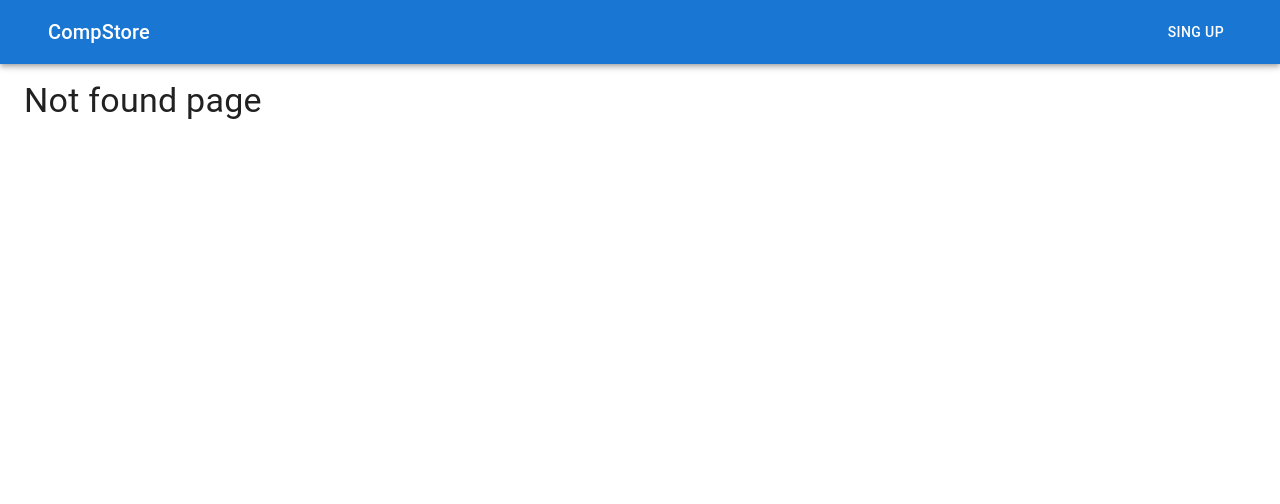
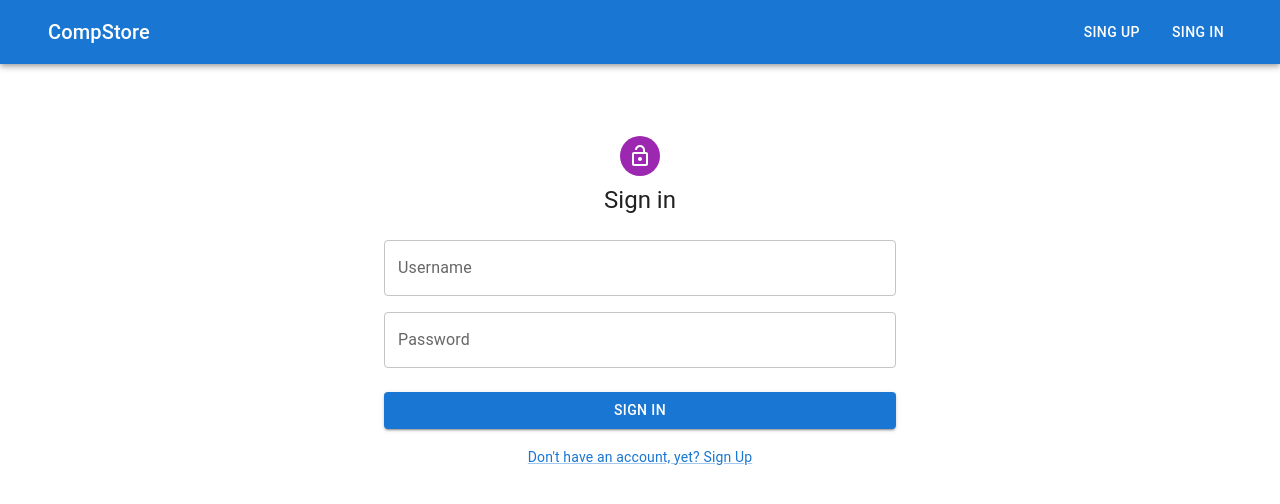
Before and after one commit to AlbinaUm/shop-frontend-js-27, a React (Vite) app: page /login in a window 1280 px wide. Before the commit this address had no page. Shown: the top 504 px of the page. Built offline with nearby package versions, Linux system fonts and the light colour scheme.

Commit message:
Added login

```diff
--- a/package.json
+++ b/package.json
@@ -24,6 +24,7 @@
     "react-redux": "^9.2.0",
     "react-router-dom": "^7.3.0",
     "react-toastify": "^11.0.5",
+    "redux-persist": "^6.0.0",
     "styled-components": "^6.1.16",
     "zod": "^3.24.2",
     "zustand": "^5.0.3"
--- a/src/App.tsx
+++ b/src/App.tsx
@@ -7,6 +7,7 @@ import NewProduct from "./features/products/NewProduct.tsx";
 import FullProduct from "./features/products/FullProduct.tsx";
 import Register from "./features/users/Register.tsx";
 import EditProduct from "./features/products/EditProduct.tsx";
+import Login from "./features/users/Login.tsx";
 
 
 const App = () => {
@@ -23,6 +24,7 @@ const App = () => {
               <Routes>
                   <Route path="/" element={<Products/>}/>
                   <Route path="/register" element={<Register/>}/>
+                  <Route path="/login" element={<Login/>}/>
                   <Route path="/products/:id" element={<FullProduct/>}/>
                   <Route path="/products/:product_id/edit" element={<EditProduct/>}/>
                   <Route path="/products/new" element={<NewProduct/>}/>
--- /dev/null
+++ b/src/components/UI/AppToolbar/AnonymousMenu.tsx
@@ -0,0 +1,13 @@
+import {Button} from "@mui/material";
+import {NavLink} from "react-router-dom";
+
+const AnonymousMenu = () => {
+    return (
+        <>
+            <Button component={NavLink} to='/register' color="inherit">Sing Up</Button>
+            <Button component={NavLink} to='/login' color="inherit">Sing In</Button>
+        </>
+    );
+};
+
+export default AnonymousMenu;
--- a/src/components/UI/AppToolbar/AppToolbar.tsx
+++ b/src/components/UI/AppToolbar/AppToolbar.tsx
@@ -1,6 +1,10 @@
-import {AppBar, Button, Container, styled, Toolbar, Typography} from "@mui/material";
+import {AppBar, Container, styled, Toolbar, Typography} from "@mui/material";
 import {NavLink} from "react-router-dom";
 import Grid from "@mui/material/Grid2";
+import {useAppSelector} from "../../../app/hooks.ts";
+import {selectUser} from "../../../features/users/usersSlice.ts";
+import AnonymousMenu from "./AnonymousMenu.tsx";
+import UserMenu from "./UserMenu.tsx";
 
 const Link = styled(NavLink)({
     color: 'inherit',
@@ -11,6 +15,8 @@ const Link = styled(NavLink)({
 });
 
 const AppToolbar = () => {
+    const user = useAppSelector(selectUser);
+
     return (
         <AppBar position="sticky" sx={{mb: 2}}>
             <Toolbar>
@@ -19,7 +25,11 @@ const AppToolbar = () => {
                         <Typography variant="h6" component="div" sx={{flexGrow: 1}}>
                             <Link to="/">CompStore</Link>
                         </Typography>
-                        <Button component={NavLink} to='/register' color="inherit">Sing Up</Button>
+                        {user ?
+                            (<UserMenu user={user}/>)
+                                :
+                            (<AnonymousMenu/>)
+                        }
                     </Grid>
                 </Container>
             </Toolbar>
--- /dev/null
+++ b/src/components/UI/AppToolbar/UserMenu.tsx
@@ -0,0 +1,45 @@
+import {User} from "../../../types";
+import {useState} from "react";
+import {Button, Menu, MenuItem} from "@mui/material";
+import {NavLink} from "react-router-dom";
+
+interface Props {
+    user: User;
+}
+
+const UserMenu: React.FC<Props> = ({user}) => {
+    const [userOptionsEl, setUserOptionsEl] = useState<HTMLElement | null>(null);
+
+    const handleClick = (event: React.MouseEvent<HTMLElement>) => {
+        setUserOptionsEl(event.currentTarget);
+    };
+
+    const handleClose = () => {
+      setUserOptionsEl(null);
+    };
+
+    return (
+        <>
+            <Button
+                onClick={handleClick}
+                color="inherit"
+            >
+                Hello, {user.username}!
+            </Button>
+            <Menu
+                keepMounted
+                anchorEl={userOptionsEl}
+                open={Boolean(userOptionsEl)}
+                onClose={handleClose}
+            >
+                <MenuItem>
+                    <Button component={NavLink} to='/products/new' onClick={handleClose}>Add product</Button>
+                </MenuItem>
+                <MenuItem>My account</MenuItem>
+                <MenuItem>Logout</MenuItem>
+            </Menu>
+        </>
+    );
+};
+
+export default UserMenu;
--- /dev/null
+++ b/src/features/users/Login.tsx
@@ -0,0 +1,117 @@
+import {useState} from "react";
+import {Link as RouterLink, useNavigate} from "react-router-dom";
+import Grid from '@mui/material/Grid2';
+import Box from '@mui/material/Box';
+import Link from '@mui/material/Link';
+import Avatar from '@mui/material/Avatar';
+import LockOpenIcon from '@mui/icons-material/LockOpen';
+import Typography from '@mui/material/Typography';
+import {Alert, Button, TextField} from "@mui/material";
+import {LoginMutation} from "../../types";
+import {useAppDispatch, useAppSelector} from "../../app/hooks.ts";
+import {selectLoginError, selectLoginLoading} from "./usersSlice.ts";
+import {login} from "./usersThunks.ts";
+import {toast} from "react-toastify";
+
+
+const Login = () => {
+    const dispatch = useAppDispatch();
+    const error = useAppSelector(selectLoginError);
+    const loginLoading = useAppSelector(selectLoginLoading);
+    const navigate = useNavigate();
+    const [form, setForm] = useState<LoginMutation>({
+        username: '',
+        password: '',
+    });
+
+    const onInputChange = (e: React.ChangeEvent<HTMLInputElement>) => {
+        const {name, value} = e.target;
+        setForm({...form, [name]: value});
+    };
+
+    const onSubmitFormHandler = async (e: React.FormEvent<HTMLFormElement>) => {
+        e.preventDefault();
+        try {
+            await dispatch(login(form)).unwrap();
+            navigate("/");
+            toast.success("Login successful");
+        } catch (error) {
+            console.error(error);
+        }
+    };
+
+    return (
+        <Box
+            sx={{
+                marginTop: 8,
+                display: 'flex',
+                flexDirection: 'column',
+                alignItems: 'center',
+            }}
+        >
+            <Avatar sx={{m: 1, bgcolor: 'secondary.main'}}>
+                <LockOpenIcon/>
+            </Avatar>
+            <Typography component="h1" variant="h5">
+                Sign in
+            </Typography>
+
+            {error && (
+                <Alert severity="error">
+                    {error.error}
+                </Alert>
+            )}
+
+
+            <Box component="form" noValidate onSubmit={onSubmitFormHandler} sx={{mt: 3}}>
+                <Grid container spacing={2}>
+                    <Grid size={{xs: 12}}>
+                        <TextField
+                            disabled={loginLoading}
+                            fullWidth
+                            id="username"
+                            label="Username"
+                            name="username"
+                            autoComplete="family-name"
+                            value={form.username}
+                            onChange={onInputChange}
+                            error={Boolean(error)}
+                        />
+                    </Grid>
+                    <Grid size={{xs: 12}}>
+                        <TextField
+                            disabled={loginLoading}
+                            fullWidth
+                            name="password"
+                            label="Password"
+                            type="password"
+                            id="password"
+                            autoComplete="new-password"
+                            value={form.password}
+                            onChange={onInputChange}
+                            error={Boolean(error)}
+                        />
+                    </Grid>
+                </Grid>
+                <Button
+                    disabled={loginLoading}
+                    type="submit"
+                    fullWidth
+                    variant="contained"
+                    sx={{mt: 3, mb: 2}}
+                >
+                    Sign In
+                </Button>
+                <Grid container justifyContent="space-between">
+                    <Grid sx={{mx: 'auto'}}>
+                        <Link to='/register' variant="body2" component={RouterLink}>
+                            Don't have an account, yet? Sign Up
+                        </Link>
+                    </Grid>
+                </Grid>
+            </Box>
+        </Box>
+    );
+};
+
+export default Login;
--- a/src/features/users/usersSlice.ts
+++ b/src/features/users/usersSlice.ts
@@ -1,23 +1,29 @@
-import {User, ValidationError} from "../../types";
+import {GlobalError, User, ValidationError} from "../../types";
 import {createSlice} from "@reduxjs/toolkit";
 import {RootState} from "../../app/store.ts";
-import {register} from "./usersThunks.ts";
+import {login, register} from "./usersThunks.ts";
 
 interface UsersState {
     user: User | null;
     registerLoading: boolean;
     registerError: ValidationError | null;
+    loginLoading: boolean;
+    loginError:  GlobalError | null;
 }
 
 const initialState: UsersState = {
     user: null,
     registerLoading: false,
     registerError: null,
+    loginLoading: false,
+    loginError:  null,
 }
 
 export const selectUser = (state: RootState) => state.users.user;
 export const selectRegisterLoading = (state: RootState) => state.users.registerLoading;
 export const selectRegisterError = (state: RootState) => state.users.registerError;
+export const selectLoginLoading = (state: RootState) => state.users.loginLoading;
+export const selectLoginError = (state: RootState) => state.users.loginError;
 
 export const usersSlice = createSlice({
     name: "users",
@@ -37,6 +43,19 @@ export const usersSlice = createSlice({
                 state.registerLoading = false;
                 state.registerError = error || null;
             })
+
+            .addCase(login.pending, (state) => {
+                state.loginLoading = true;
+                state.loginError = null;
+            })
+            .addCase(login.fulfilled, (state, {payload: user}) => {
+                state.user = user;
+                state.loginLoading = false;
+            })
+            .addCase(login.rejected, (state, {payload: error}) => {
+                state.loginLoading = false;
+                state.loginError = error || null;
+            })
     }
 });
 
--- a/src/main.tsx
+++ b/src/main.tsx
@@ -2,12 +2,15 @@ import {createRoot} from 'react-dom/client'
 import App from './App.tsx'
 import {BrowserRouter} from "react-router-dom";
 import {Provider} from "react-redux";
-import {store} from "./app/store.ts";
+import {persistor, store} from "./app/store.ts";
+import {PersistGate} from "redux-persist/integration/react";
 
 createRoot(document.getElementById('root')!).render(
     <Provider store={store}>
-        <BrowserRouter>
-            <App/>
-        </BrowserRouter>
+        <PersistGate persistor={persistor}>
+            <BrowserRouter>
+                <App/>
+            </BrowserRouter>
+        </PersistGate>
     </Provider>
 )
```
Also changed, not shown: src/app/store.ts (+25 -6 lines), src/features/users/usersThunks.ts (+26 -6 lines), src/types.d.ts (+9 -0 lines), 1 other file (tests, documents, lock files or other folders).
